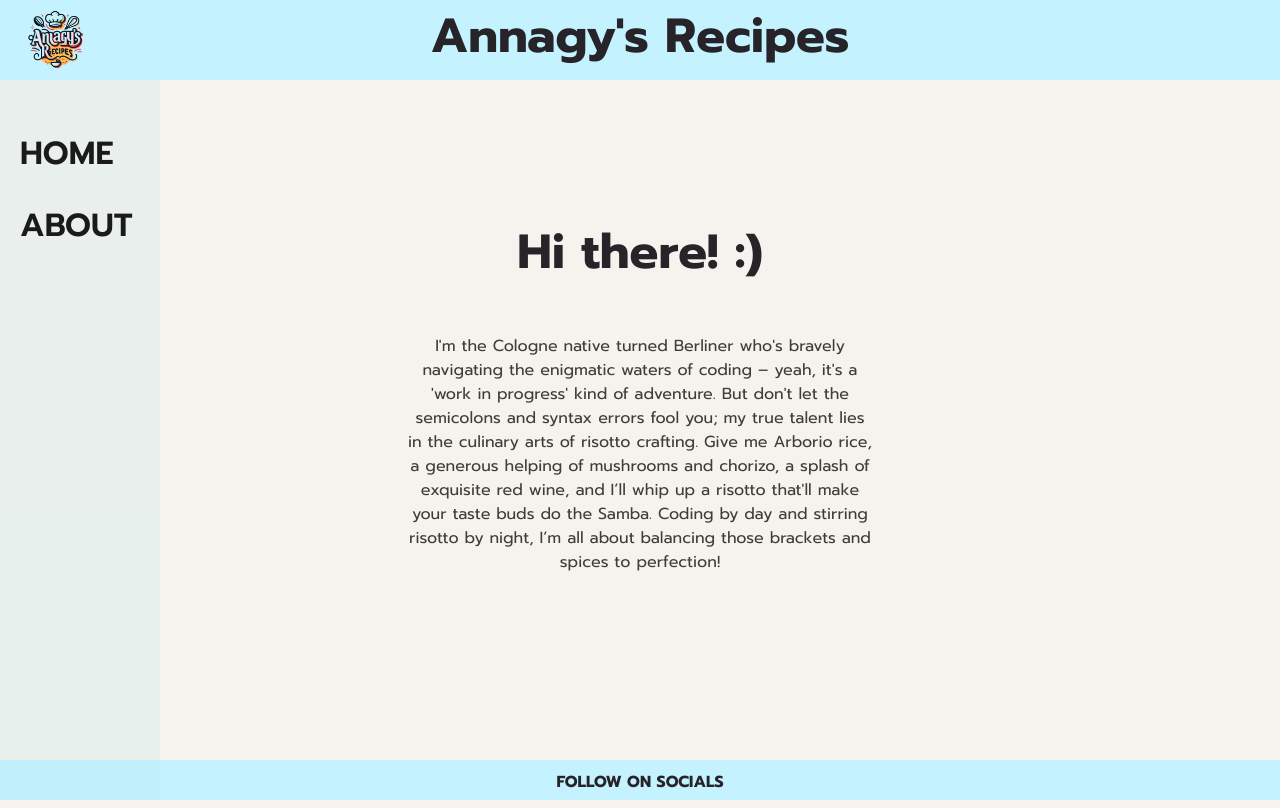
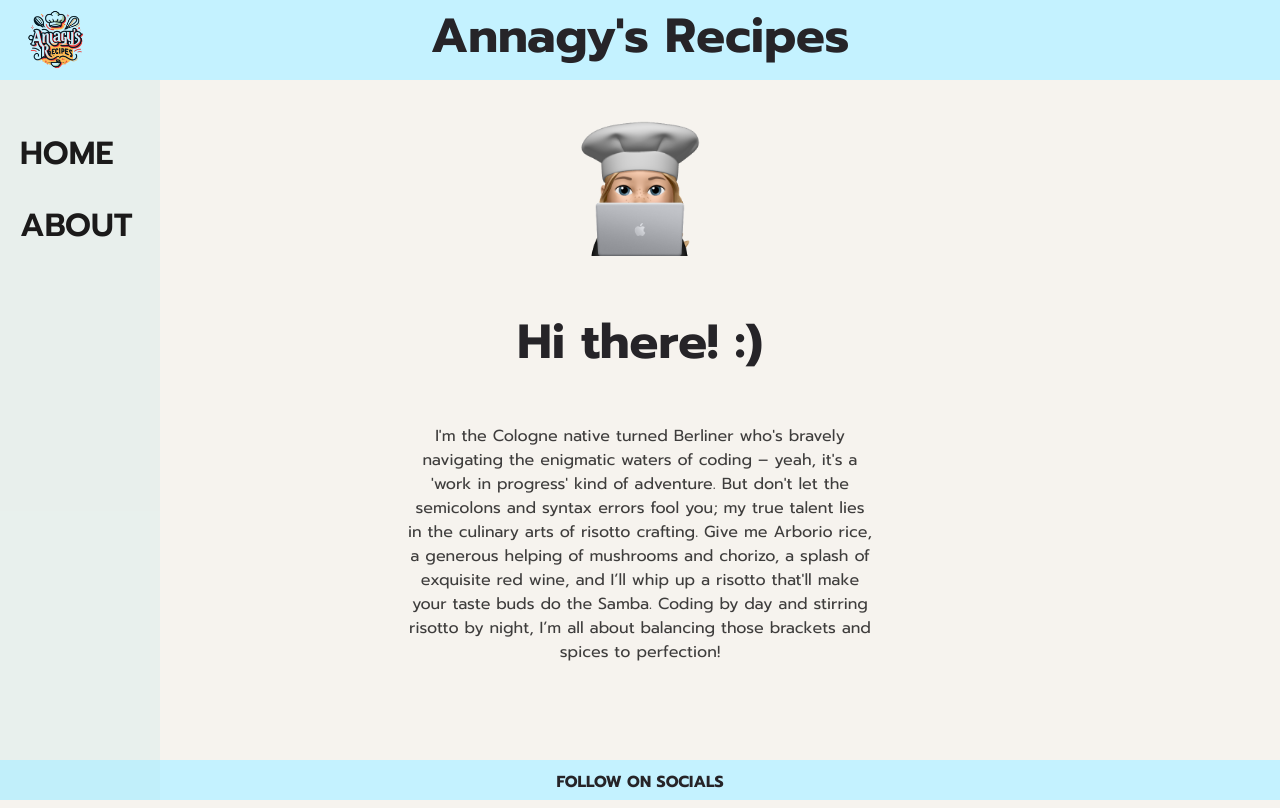
Before and after one commit to annagy07/recipe-book-app-react, a React (Vite) app in the folder recipe-cook-book/: page /about in a window 1280 px wide. Built offline with nearby package versions, Linux system fonts and the light colour scheme.

Commit message:
add fun images

```diff
--- a/recipe-cook-book/src/App.css
+++ b/recipe-cook-book/src/App.css
@@ -4,7 +4,7 @@
   padding: 0;
   margin: 0;
   height: 100vh;
-  cursor: url("/recipe-cook-book/src/assets/anna_smile.png"), auto;
+  cursor: url("../src/assets/anna_smile.png"), auto;
 }
 
 .nav-link,
@@ -140,6 +140,11 @@ hr {
   padding: 30px 400px;
 }
 
+.about-me-img {
+  width: 150px;
+  margin: 0 auto 30px;
+}
+
 .edit-recipe {
   border: 1px solid grey;
   box-shadow: 0px 2px 3px grey;
--- a/recipe-cook-book/src/pages/About.jsx
+++ b/recipe-cook-book/src/pages/About.jsx
@@ -1,6 +1,7 @@
 function AbouPage() {
   return (
     <div className="about-container">
+      <img src="../src/assets/mac.png" className="about-me-img"/>
       <h3>Hi there! :)</h3>
       <p className="about-me-text">
         I'm the Cologne native turned Berliner who's bravely navigating the
```
Also changed, not shown: recipe-cook-book/src/assets/mac.png (added), 1 other file (tests, documents, lock files or other folders).
